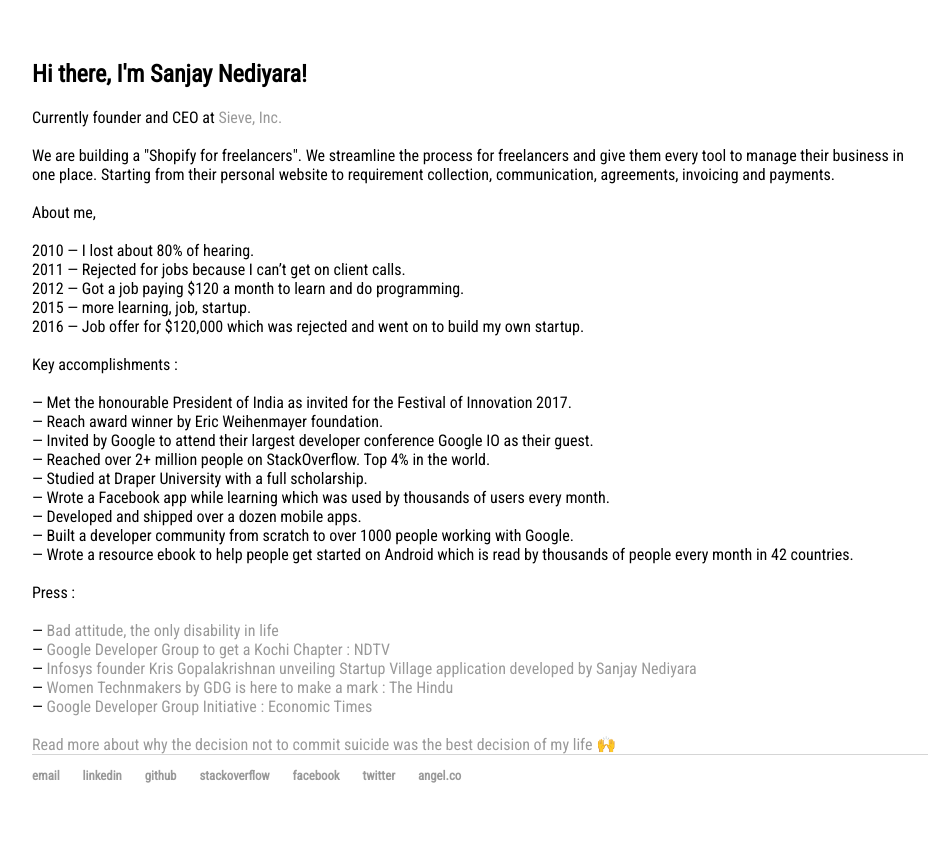
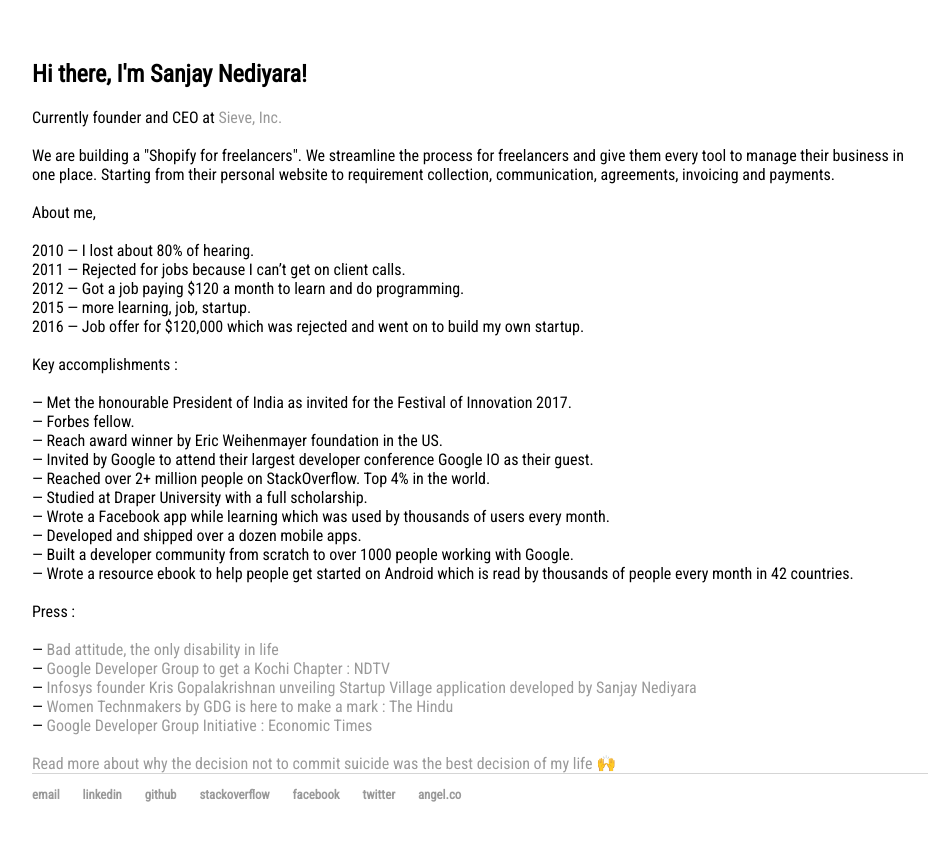
Before and after one commit to COD3BOY/cod3boy.github.io, a Jekyll site: the page built from index.html, in a window 1280 px wide. Shown: the top 841 px of the page, without its empty margins (160-1094 px from the left). Built offline with Jekyll 4.4.1, drawn with Linux system fonts in a browser that asks for light colours; the list of posts is cut into pages by our own code.

Commit message:
Update index.html

```diff
--- a/index.html
+++ b/index.html
@@ -28,7 +28,8 @@
 <br />
 
 — Met the honourable President of India as invited for the Festival of Innovation 2017.<br />
-— Reach award winner by Eric Weihenmayer foundation. <br />
+— Forbes fellow.<br />
+— Reach award winner by Eric Weihenmayer foundation in the US. <br />
 — Invited by Google to attend their largest developer conference Google IO as their guest.<br />
 — Reached over 2+ million people on StackOverflow. Top 4% in the world.   <br />
 — Studied at Draper University with a full scholarship. <br />
```
